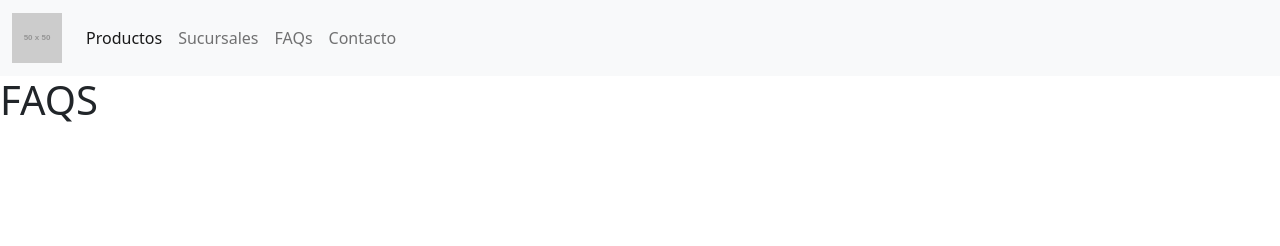
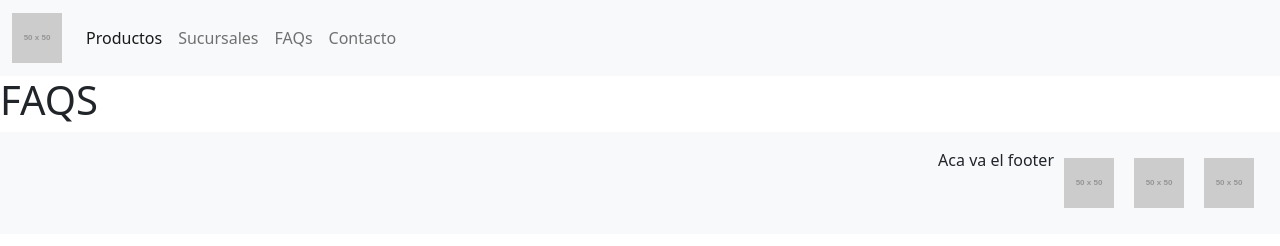
Before and after one commit to FedericoSannazzaro/entrega-bs, a plain HTML site: page pages/faqs.html in a window 1280 px wide. Drawn offline with nearby package versions, Linux system fonts and the light colour scheme; files that its build step writes are made by us from their sources; placeholder pictures from the web are drawn by us.

Commit message:
Linkeado el css y agregado el footer

```diff
--- a/css/style.css
+++ b/css/style.css
@@ -0,0 +1,20 @@
+*{
+    margin: 0;
+    box-sizing: border-box;
+    padding: 0;
+}
+
+footer .d-flex {
+    display: flex!important;
+    justify-content: flex-end;
+    align-content: flex-start;
+    flex-wrap: wrap;
+    flex-direction: row;
+}
+
+footer li{
+    margin: 10px;
+    justify-items:flex-end;
+    text-decoration: none;
+    list-style: none;
+}
--- a/pages/faqs.html
+++ b/pages/faqs.html
@@ -7,8 +7,8 @@
     <title></title>
     <link href="https://cdn.jsdelivr.net/npm/bootstrap@5.2.0/dist/css/bootstrap.min.css" rel="stylesheet"
         integrity="sha384-gH2yIJqKdNHPEq0n4Mqa/HGKIhSkIHeL5AyhkYV8i59U5AR6csBvApHHNl/vI1Bx" crossorigin="anonymous">
-    <link rel="stylesheet" href="./css/style.css">
-</head>
+        <link rel="stylesheet" href="../css/style.css">
+    </head>
 
 <body>
     <header>
@@ -43,7 +43,15 @@
 
     <h1>FAQS</h1>
 
+    <footer>
+        <div class="container-fluid bg-light text-center p-3 d-flex">
+            <p>Aca va el footer</p>
+            <li><img src="https://dummyimage.com/50/50/0011ff.png" alt=""></li>
+            <li><img src="https://dummyimage.com/50/50/0011ff.png" alt=""></li>
+            <li><img src="https://dummyimage.com/50/50/0011ff.png" alt=""></li>
+        </div>
 
+    </footer>
 
     <script src="https://cdn.jsdelivr.net/npm/bootstrap@5.2.0/dist/js/bootstrap.bundle.min.js"
         integrity="sha384-A3rJD856KowSb7dwlZdYEkO39Gagi7vIsF0jrRAoQmDKKtQBHUuLZ9AsSv4jD4Xa"
```
Also changed, not shown: index.html (+24 -7 lines), pages/contacto.html (+9 -1 lines), pages/productos.html (+11 -2 lines), pages/sucursales.html (+10 -2 lines).
